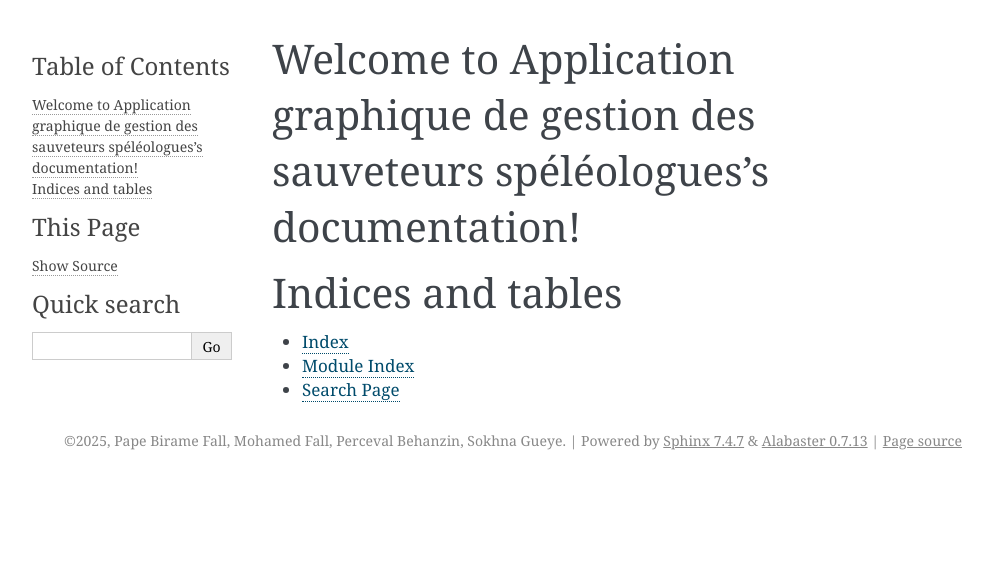
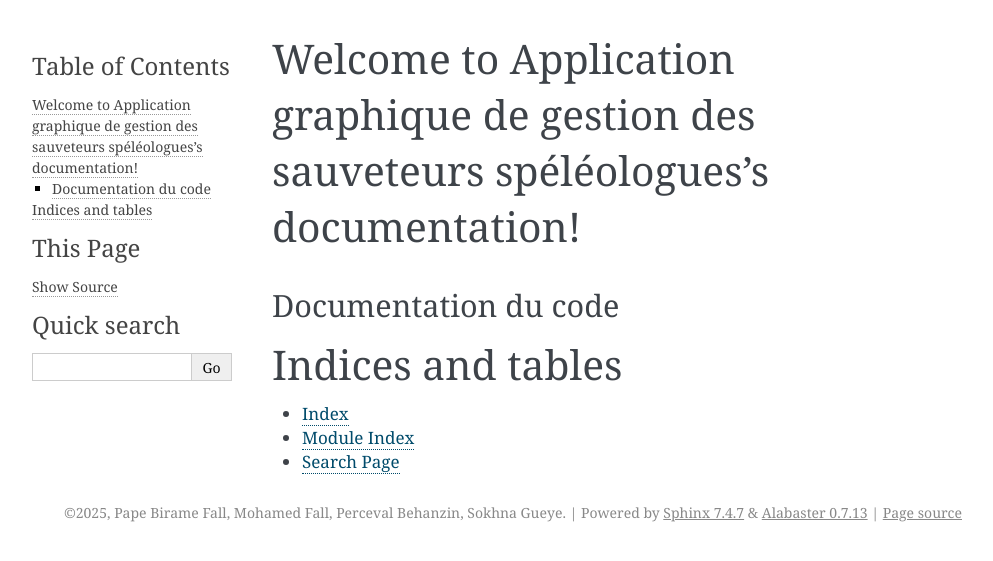
Before and after one commit to pape-21/SAE_302_Gestion_Sauveteurs_PY, a Sphinx documentation site: the page built from gestion_sauveteur/docs/source/index.rst, in a window 1280 px wide. Shown: the top 561 px of the page, without its empty margins (148-1141 px from the left). Built offline with Sphinx 7.4.7, drawn with Linux system fonts in a browser that asks for light colours.

Commit message:
modification

```diff
--- a/gestion_sauveteur/docs/source/conf.py
+++ b/gestion_sauveteur/docs/source/conf.py
@@ -14,7 +14,12 @@ release = '0.1'
 # -- General configuration ---------------------------------------------------
 # https://www.sphinx-doc.org/en/master/usage/configuration.html#general-configuration
 
-extensions = []
+extensions = ['sphinx.ext.todo',
+'sphinx.ext.mathjax',
+'sphinx.ext.ifconfig',
+'sphinx.ext.autodoc',
+'sphinx.ext.viewcode',
+]
 
 templates_path = ['_templates']
 exclude_patterns = []
--- a/gestion_sauveteur/docs/source/index.rst
+++ b/gestion_sauveteur/docs/source/index.rst
@@ -5,6 +5,9 @@
 
 Welcome to Application graphique de gestion des sauveteurs spéléologues's documentation!
 ========================================================================================
+
+Documentation du code
+*********************
 
 .. toctree::
    :maxdepth: 2
```
